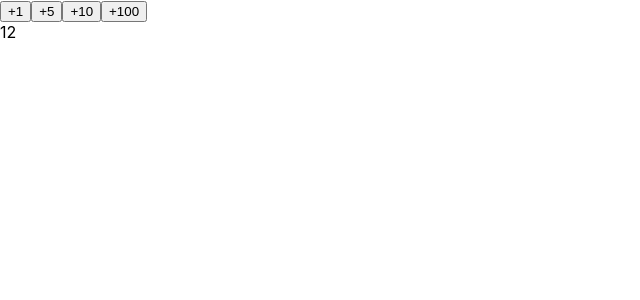
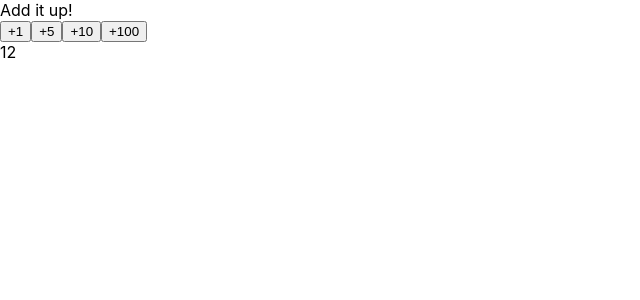
Before and after one commit to dvibbert/react-getting-started-typescript, a React (Create React App) app: page / in a window 1280 px wide. Shown: the top 300 px of the page, without its empty margins (0-640 px from the left). Built offline with nearby package versions, Linux system fonts and the light colour scheme.

Commit message:
Exercise 1.6

```diff
--- a/src/App.tsx
+++ b/src/App.tsx
@@ -17,6 +17,17 @@ const Button: FC<ButtonProps> = (props) => {
     )
 }
 
+interface IDisplayCount {
+  message: number | string;
+}
+const Display: FC<IDisplayCount> = (props) => {
+  return (
+    <div>
+      {props.message}
+    </div>
+  );
+}
+
 const useCounter = (initialCount : number): [number, incrementCounter] => {
   const [count, setCount] = useState(initialCount);
   const handleClick = (increment: number) => setCount(count + increment);
@@ -32,13 +43,14 @@ const App: React.FC = () => {
 
   return (
     <>
+      <Display message='Add it up!' />
       <div>
-        <Button increment={1} onClick={handleClick}/>
-        <Button increment={5} onClick={handleClick}/>
-        <Button increment={10} onClick={handleClick}/>
-        <Button increment={100} onClick={handleClick}/>
+        <Button increment={1} onClick={handleClick} />
+        <Button increment={5} onClick={handleClick} />
+        <Button increment={10} onClick={handleClick} />
+        <Button increment={100} onClick={handleClick} />
       </div>
-    <div>{count}</div>
+      <Display message={count} />
     </>
   );
 };
```
